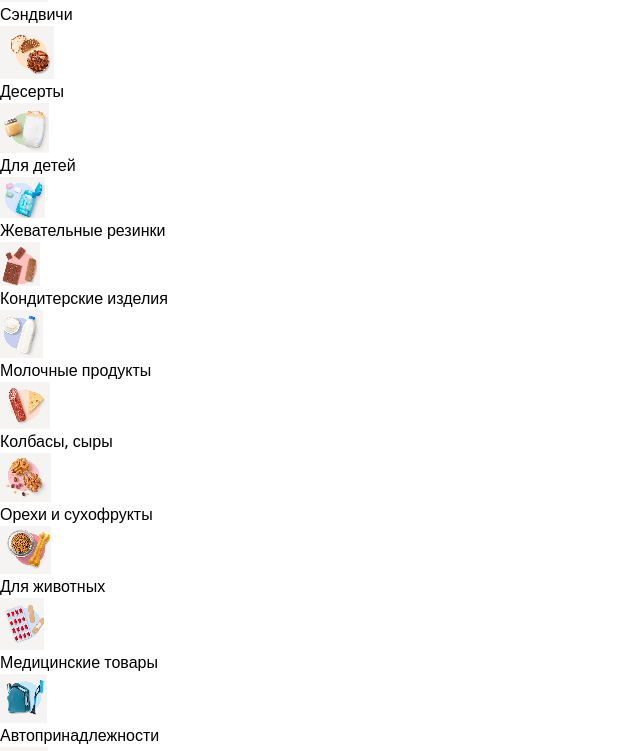
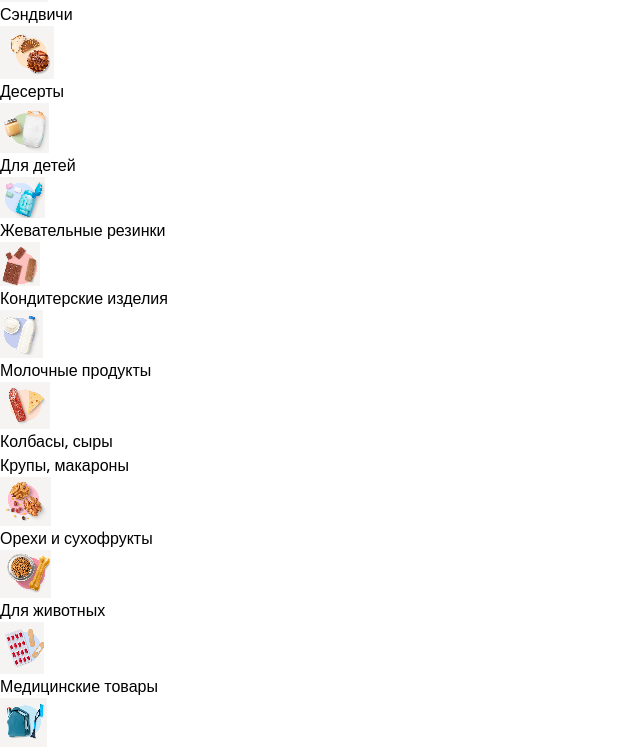
Before and after one commit to shakilahmedshuvo/bipon-porject, a React (Vite) app: page / in a window 1280 px wide. Shown: the part 874-1625 px from the top of the page, without its empty margins (0-640 px from the left). Built offline with nearby package versions, Linux system fonts and the light colour scheme.

Commit message:
fix side bar section

```diff
--- a/src/Pages/HomePage/SideBar/SideBar.jsx
+++ b/src/Pages/HomePage/SideBar/SideBar.jsx
@@ -38,8 +38,26 @@ const SideBar = () => {
                 {/* map for catalog section start */}
                 <section className="font-medium h-full overflow-auto mt-1">
                     {
-                        catalog?.map((item) => (
-                            <div key={item?.id} className="flex items-center my-2 cursor-pointer hover:bg-[#E7E6E4] rounded-2xl duration-300">
+                        catalog?.slice(0, 16).map((item) => (
+                            <div key={item?.id} className="flex items-center my-2 cursor-pointer hover:bg-[#E7E6E4] rounded-2xl duration-300 px-3">
+                                <img
+                                    className="h-full"
+                                    src={item?.img}
+                                    alt="" />
+                                <p className="ms-4 text-base">
+                                    {item.name}
+                                </p>
+                            </div>
+                        ))
+                    }
+
+                    <h2 className="hover:bg-[#E7E6E4] rounded-2xl duration-300 py-3 px-3">
+                        Крупы, макароны
+                    </h2>
+
+                    {
+                        catalog?.slice(16, 23).map((item) => (
+                            <div key={item?.id} className="flex items-center my-2 cursor-pointer hover:bg-[#E7E6E4] rounded-2xl duration-300 px-3">
                                 <img
                                     className="h-full"
                                     src={item?.img}
```
